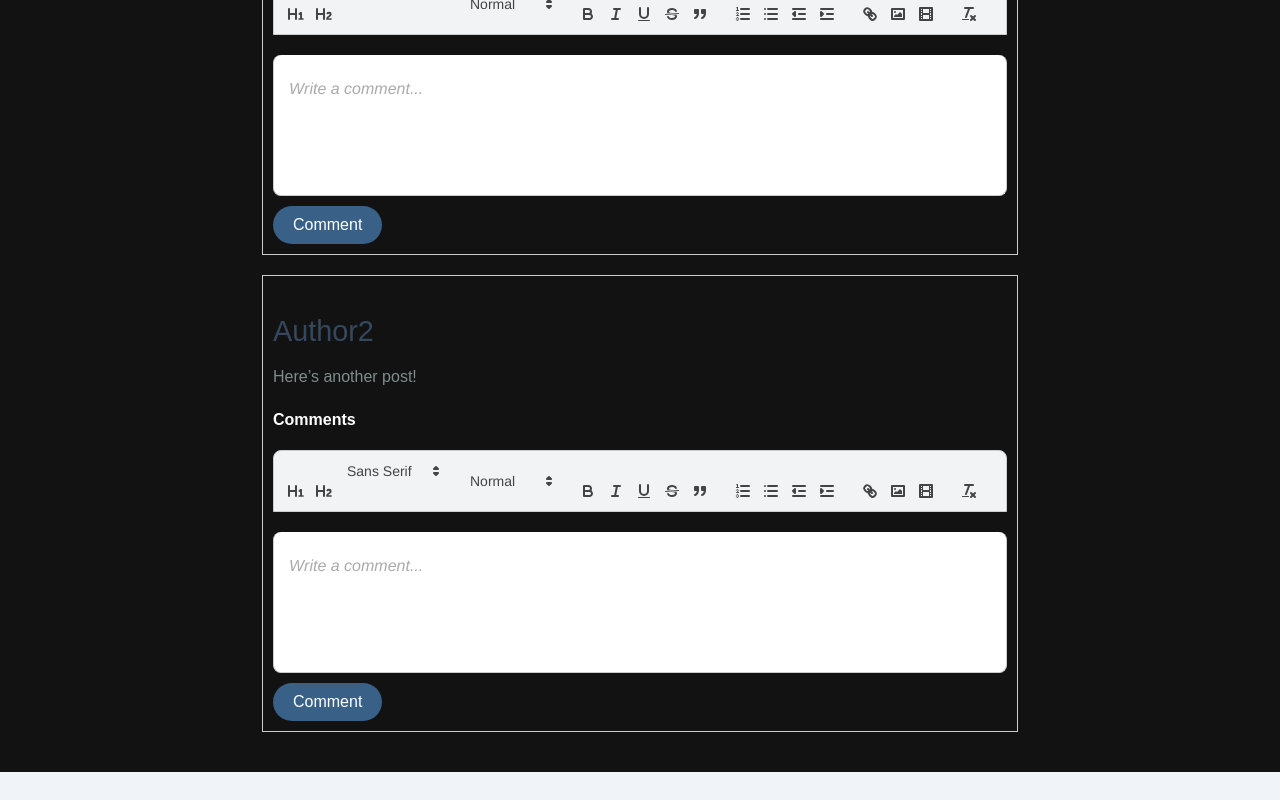
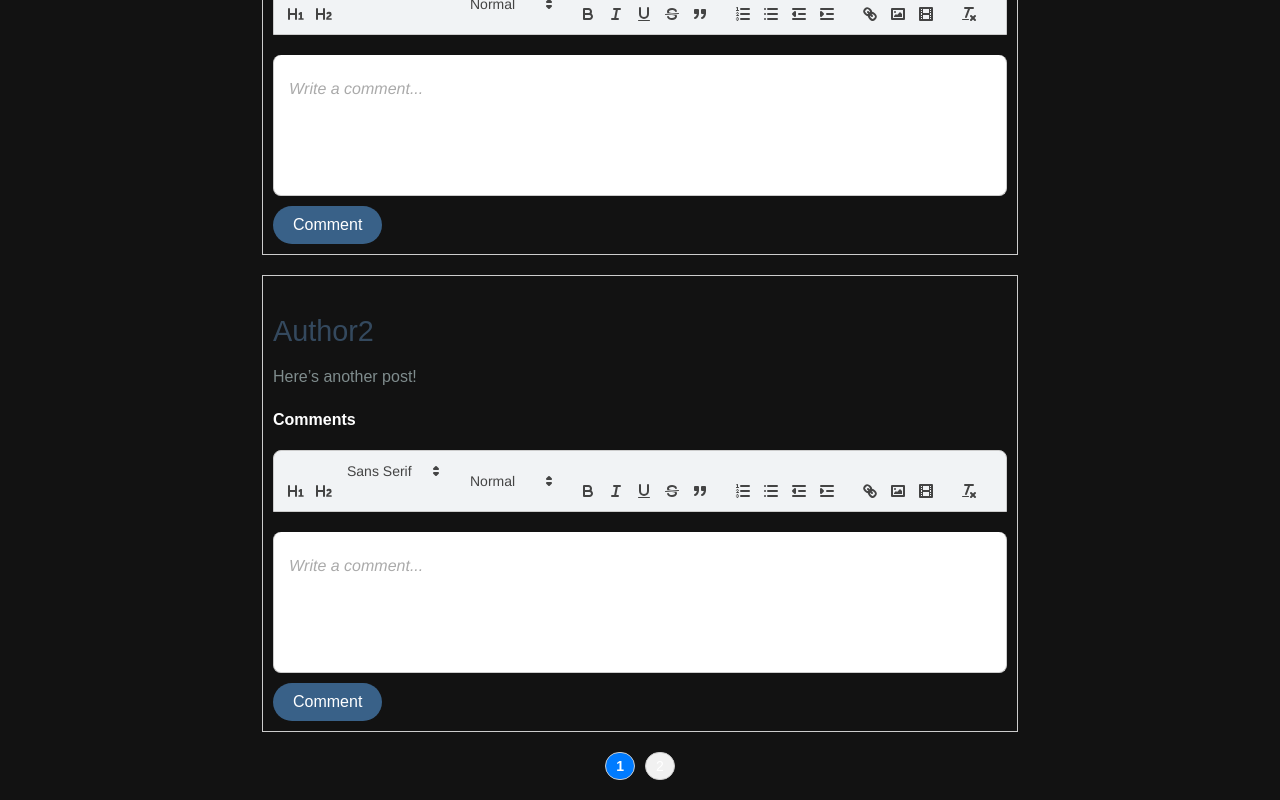
Before and after one commit to Ananya0902/cloudsekfrontend, a React (Create React App) app: page /post-page in a window 1280 px wide. Shown: the part 398-1198 px from the top of the page. Before the commit the page ends 1170 px from the top, so only its background shows below. Built offline with nearby package versions, Linux system fonts and the light colour scheme.

Commit message:
pagination done

```diff
--- a/src/Pages/Register/index.tsx
+++ b/src/Pages/Register/index.tsx
@@ -1,4 +1,4 @@
-import React from 'react';
+import React, { useState } from 'react';
 import { useForm } from 'react-hook-form';
 import * as yup from 'yup';
 import { yupResolver } from '@hookform/resolvers/yup';
@@ -8,30 +8,42 @@
 interface RegisterFormData {
   username: string;
   email: string;
-  phone: string;
   password: string;
 }
 
+// Simulated API call to check if the username is unique
+const checkUsernameUnique = async (username: string) => {
+  const existingUsernames = ['existingUser1', 'existingUser2']; // Replace with an API call in real scenario
+  return !existingUsernames.includes(username);
+};
+
 const schema = yup.object().shape({
-  username: yup.string().required('Username is required'),
+  username: yup
+    .string()
+    .matches(/^[^@]+$/, 'Username should not contain "@"')
+    .required('Username is required'),
   email: yup.string().email('Invalid email format').required('Email is required'),
-  phone: yup
-    .string()
-    .matches(/^\d{10}$/, 'Phone number must be 10 digits')
-    .required('Phone number is required'),
   password: yup
     .string()
-    .min(6, 'Password must be at least 6 characters')
+    .min(8, 'Password must be at least 8 characters')
     .required('Password is required'),
 });
 
 const Register: React.FC = () => {
   const navigate = useNavigate();
+  const [usernameError, setUsernameError] = useState<string | null>(null);
+
   const { register, handleSubmit, formState: { errors } } = useForm<RegisterFormData>({
     resolver: yupResolver(schema),
   });
 
-  const onSubmit = (data: RegisterFormData) => {
+  const onSubmit = async (data: RegisterFormData) => {
+    const isUnique = await checkUsernameUnique(data.username);
+    if (!isUnique) {
+      setUsernameError('Username is already taken');
+      return;
+    }
+    setUsernameError(null);
     console.log('User registered successfully:', data);
     navigate('/login');
   };
@@ -49,6 +61,7 @@
             className="register-input"
           />
           {errors.username && <span className="error-text">{errors.username.message}</span>}
+          {usernameError && <span className="error-text">{usernameError}</span>}
 
           <label htmlFor="email">Email</label>
           <input
@@ -58,15 +71,6 @@
             className="register-input"
           />
           {errors.email && <span className="error-text">{errors.email.message}</span>}
-
-          <label htmlFor="phone">Phone Number</label>
-          <input
-            type="text"
-            id="phone"
-            {...register('phone')}
-            className="register-input"
-          />
-          {errors.phone && <span className="error-text">{errors.phone.message}</span>}
 
           <label htmlFor="password">Password</label>
           <input
--- a/src/PostPage/PostPage.css
+++ b/src/PostPage/PostPage.css
@@ -169,3 +169,31 @@
   border-radius: 5px;
   padding: 2px 5px;
 }
+
+
+
+.pagination {
+  display: flex;
+  justify-content: center;
+  margin-top: 20px;
+}
+
+.pagination button {
+  background-color: #f1f1f1;
+  border: 1px solid #ccc;
+  padding: 5px 10px;
+  margin: 0 5px;
+  cursor: pointer;
+  font-size: 14px;
+}
+
+.pagination button:hover {
+  background-color: #007bff;
+  color: white;
+}
+
+.pagination button.active {
+  background-color: #007bff;
+  color: white;
+  font-weight: bold;
+}
--- a/src/PostPage/index.tsx
+++ b/src/PostPage/index.tsx
@@ -1,9 +1,7 @@
 import React, { useState } from 'react';
 import ReactQuill from 'react-quill';
-import { MentionsInput, Mention } from 'react-mentions';
 import 'react-quill/dist/quill.snow.css';
 import './PostPage.css';
-
 
 interface Comment {
   id: string;
@@ -41,7 +39,28 @@
       author: 'Author2',
       comments: [],
     },
+    {
+      id: 'post3',
+      content: 'Another post to test pagination.',
+      author: 'Author3',
+      comments: [],
+    },
+    {
+      id: 'post4',
+      content: 'Yet another post to test pagination.',
+      author: 'Author4',
+      comments: [],
+    },
+    // Add more posts as needed for testing
   ]);
+
+  const postsPerPage = 2; // Number of posts to display per page
+  const [currentPage, setCurrentPage] = useState<number>(1);
+
+  // Calculate the posts to display based on the current page
+  const indexOfLastPost = currentPage * postsPerPage;
+  const indexOfFirstPost = indexOfLastPost - postsPerPage;
+  const currentPosts = posts.slice(indexOfFirstPost, indexOfLastPost);
 
   // State to hold the comment text for each post and comment
   const [commentText, setCommentText] = useState<{ [key: string]: string }>({});
@@ -86,7 +105,9 @@
         <div>
           <strong>{comment.author}</strong>:{' '}
           <span dangerouslySetInnerHTML={{ __html: comment.text }} />
-          <button onClick={() => setReplyTo((prev) => ({ ...prev, [postId]: comment.id }))}>
+          <button
+            onClick={() => setReplyTo((prev) => ({ ...prev, [postId]: comment.id }))}
+          >
             Reply
           </button>
         </div>
@@ -94,10 +115,13 @@
       </div>
     ));
 
+  // Change page
+  const paginate = (pageNumber: number) => setCurrentPage(pageNumber);
+
   return (
     <div>
       <h2>Posts</h2>
-      {posts.map((post) => (
+      {currentPosts.map((post) => (
         <div key={post.id} style={{ border: '1px solid #ccc', padding: '10px', margin: '20px 0' }}>
           <h3>{post.author}</h3>
           <p>{post.content}</p>
@@ -107,19 +131,16 @@
 
             <ReactQuill
               value={commentText[post.id] || ''}
-              onChange={(value) =>
-                setCommentText((prev) => ({ ...prev, [post.id]: value }))
-              }
+              onChange={(value) => setCommentText((prev) => ({ ...prev, [post.id]: value }))}
               placeholder="Write a comment..."
               modules={{
                 toolbar: [
                   [{ 'header': '1'}, {'header': '2'}, { 'font': [] }],
                   [{size: []}],
                   ['bold', 'italic', 'underline', 'strike', 'blockquote'],
-                  [{'list': 'ordered'}, {'list': 'bullet'},
-                   {'indent': '-1'}, {'indent': '+1'}],
+                  [{'list': 'ordered'}, {'list': 'bullet'}, {'indent': '-1'}, {'indent': '+1'}],
                   ['link', 'image', 'video'],
-                  ['clean']
+                  ['clean'],
                 ],
               }}
               style={{ marginTop: '10px' }}
@@ -134,6 +155,19 @@
           </div>
         </div>
       ))}
+
+      {/* Pagination controls */}
+      <div className="pagination">
+        {Array.from({ length: Math.ceil(posts.length / postsPerPage) }, (_, index) => (
+          <button
+            key={index + 1}
+            onClick={() => paginate(index + 1)}
+            className={index + 1 === currentPage ? 'active' : ''}
+          >
+            {index + 1}
+          </button>
+        ))}
+      </div>
     </div>
   );
 };
```
Also changed, not shown: src/Pages/Pagination/Pagination.css (added, +14 -0 lines), src/Pages/Pagination/index.tsx (added, +59 -0 lines).
